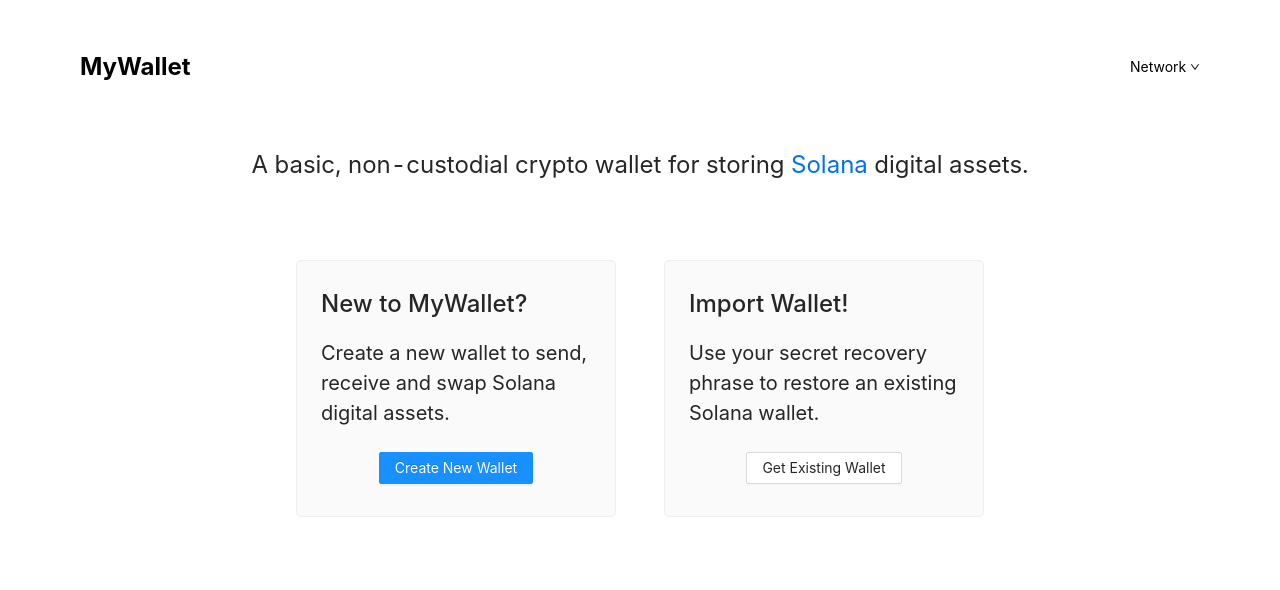
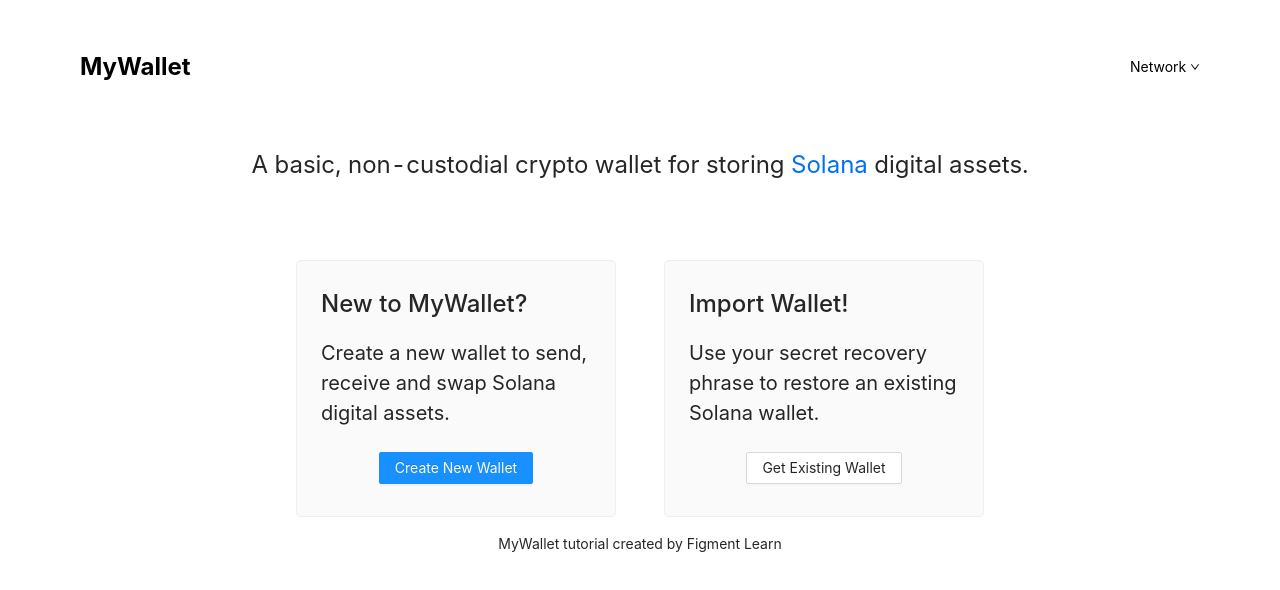
Before and after one commit to johnny0625/solana-wallet, a Next.js app: page / in a window 1280 px wide. Shown: the top 590 px of the page. Built offline with nearby package versions, Linux system fonts and the light colour scheme.

Commit message:
Apply prettier auto-formatting to home index page and add footer

```diff
--- a/pages/index.tsx
+++ b/pages/index.tsx
@@ -21,12 +21,15 @@
     <div className={styles.container}>
       <Head>
         <title>Wallet Tutorial</title>
-        <meta name="description" content="Solana wallet tutorial by Figment Learn" />
+        <meta
+          name="description"
+          content="Solana wallet tutorial by Figment Learn"
+        />
         <link rel="icon" href="/favicon.ico" />
       </Head>
 
       <main className={styles.main}>
-      {/* Consider abstracting into separate header component */}
+        {/* Consider abstracting into separate header component */}
         <header className={styles.header}>
           <div className={`${styles.top} ${styles.logo}`}>MyWallet</div>
           <Dropdown className={styles.top} overlay={menu}>
@@ -40,14 +43,23 @@
         </header>
 
         <h1 className={styles.title}>
-          A basic, non-custodial crypto wallet for storing <a href="https://solana.com/">Solana</a> digital assets.
+          A basic, non-custodial crypto wallet for storing{" "}
+          <a href="https://solana.com/">Solana</a> digital assets.
         </h1>
 
-        {/* Insert container for two main boxes */}
         <div className={styles.grid}>
           <CreateAccount></CreateAccount>
           <RestoreAccount></RestoreAccount>
         </div>
+
+        <footer className={styles.footerHome}>
+          <p>
+            MyWallet tutorial created by{" "}
+            <a className={styles.footerLink} href="https://learn.figment.io/">
+              Figment Learn
+            </a>
+          </p>
+        </footer>
       </main>
     </div>
   );
```
